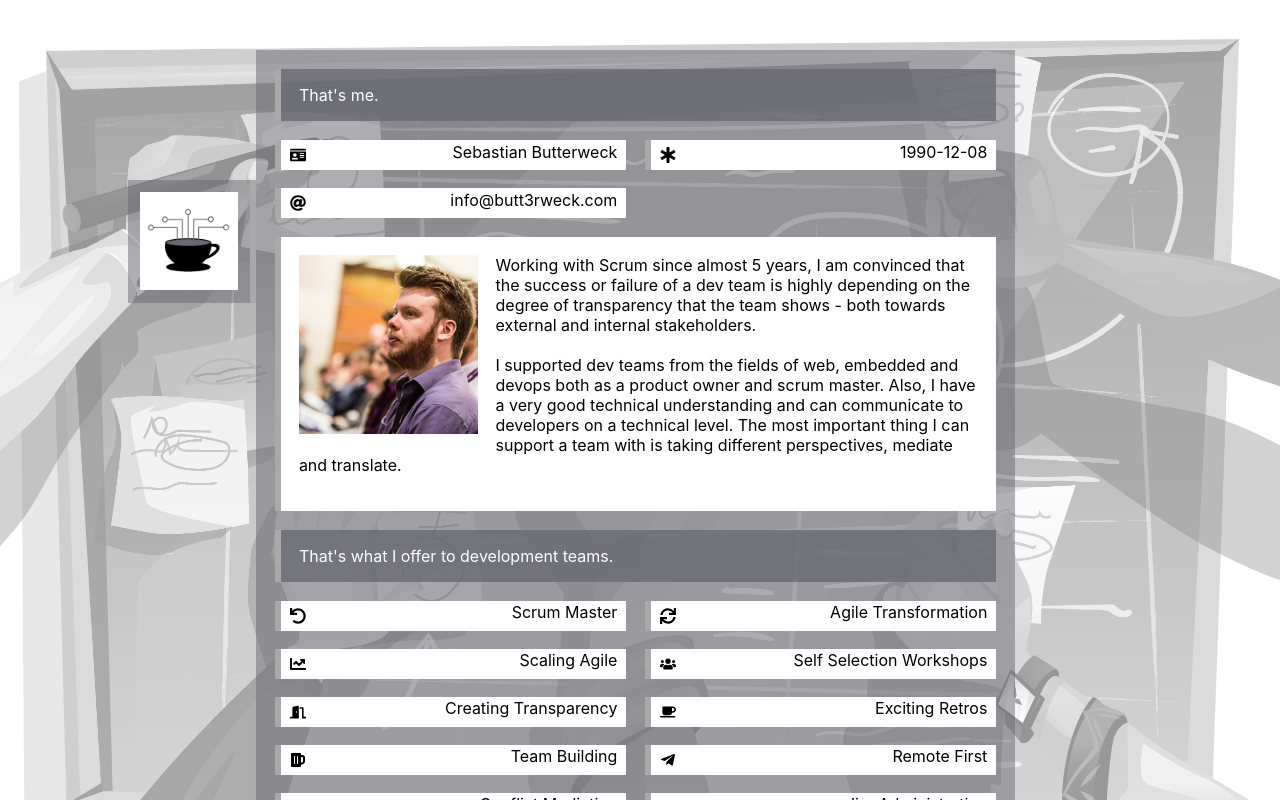
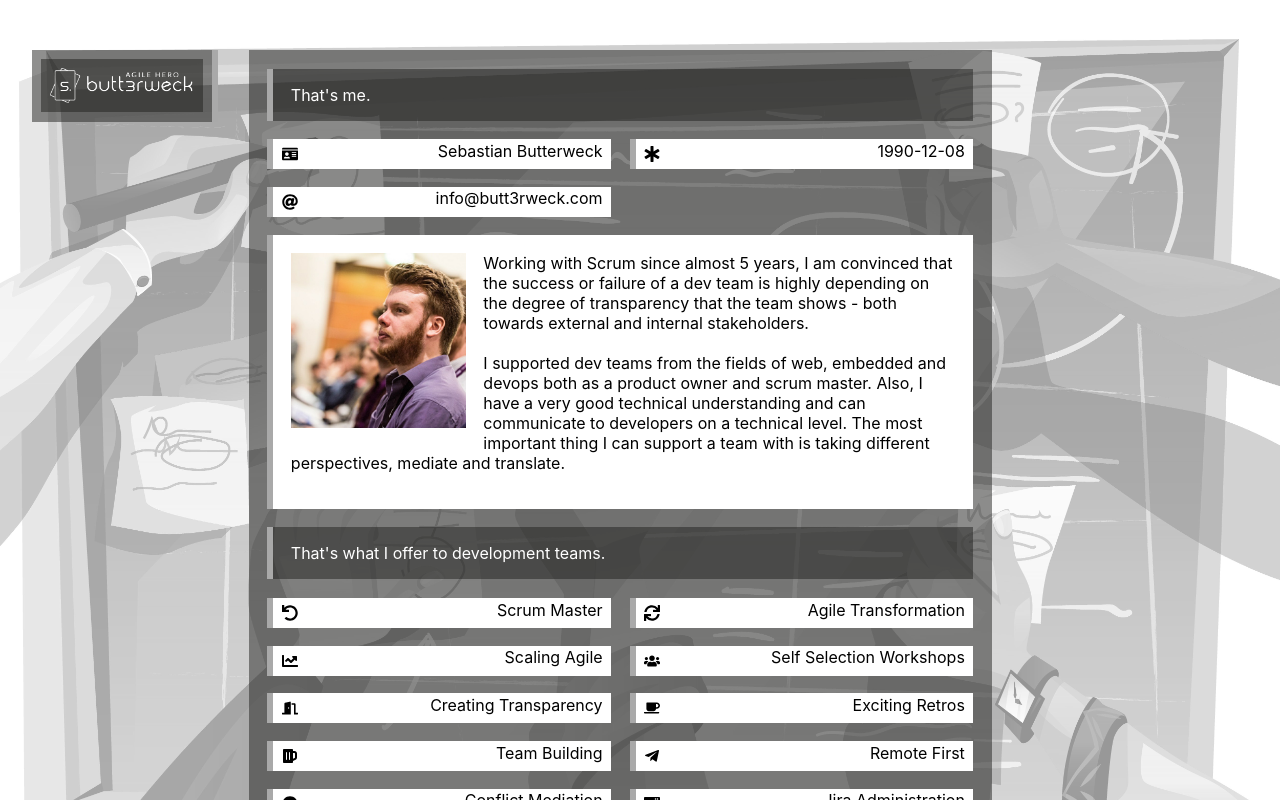
Before and after one commit to Butterweck/butt3rweck.com, a React (Create React App) app: page / in a window 1280 px wide. Shown: the top 800 px of the page. Built offline with nearby package versions, Linux system fonts and the light colour scheme.

Commit message:
exchanged logo, positioned logobox more to the left

```diff
--- a/src/App.css
+++ b/src/App.css
@@ -1,42 +1,47 @@
 /* Container */
 .Container {
   position: relative;
-  width: 70%;
+  width: 75%;
   /* This is here, because otherwise the container div would have a height of 0.
   The logobox wouldnt stick then anymore.
   A hacky "height: 1000px;" also did the trick but seemed ugly.*/
   display: inline-block;
-  left: 10%;
+  left: 2.5%;
   margin-top: 50px;
 }
 
 /* Outer-0 */
 .Outer-0-Logobox {
   float: left;
-  width: 14.29%;
-  background-color: rgb(104, 105, 114, 0.5);
+  width: 19.35%;
+  background-color: rgb(32, 32, 31, 0.5);
   border-right: 6px solid darkgrey;
   box-sizing: border-box;
   position: sticky;
   position: -webkit-sticky;
   top: 0;
-  margin-top: 130px;
+  margin-right: 3.23%;
 }
 
 .Outer-0 {
   float: left;
-  width: 84.71%;
-  background-color: rgb(104, 105, 114, 0.5);
+  width: 77.42%;
+  background-color: rgb(32, 32, 31, 0.5);
 }
 
 /* Block-1 */
 
 img.Block-1-Type-Logobox-Image {
   width: 80%;
-  margin-left: 10%;
-  margin-top: 10%;
-  margin-bottom: calc(10% - 3px);
-  margin-right: 10%;
+  margin-left: 5%;
+  margin-top: 5%;
+  margin-bottom: calc(5% - 3px);
+  margin-right: 5%;
+  padding-top: 5%;
+  padding-left: 5%;
+  padding-right: 5%;
+  padding-bottom: 5%;
+  background-color: rgb(32, 32, 31, 0.5);
 }
 
 .Block-1 {
@@ -70,7 +75,7 @@ img.Block-1-Type-Logobox-Image {
 .Block-1-Type-Simple-Headline {
   border-left: 6px solid darkgray;
   box-sizing: border-box;
-  background-color:  rgb(104, 105, 114, 0.8);
+  background-color:  rgb(32, 32, 31, 0.5);
 }
 
 .Block-1-Type-Offers {
```
Also changed, not shown: src/imgs/logo.png.
